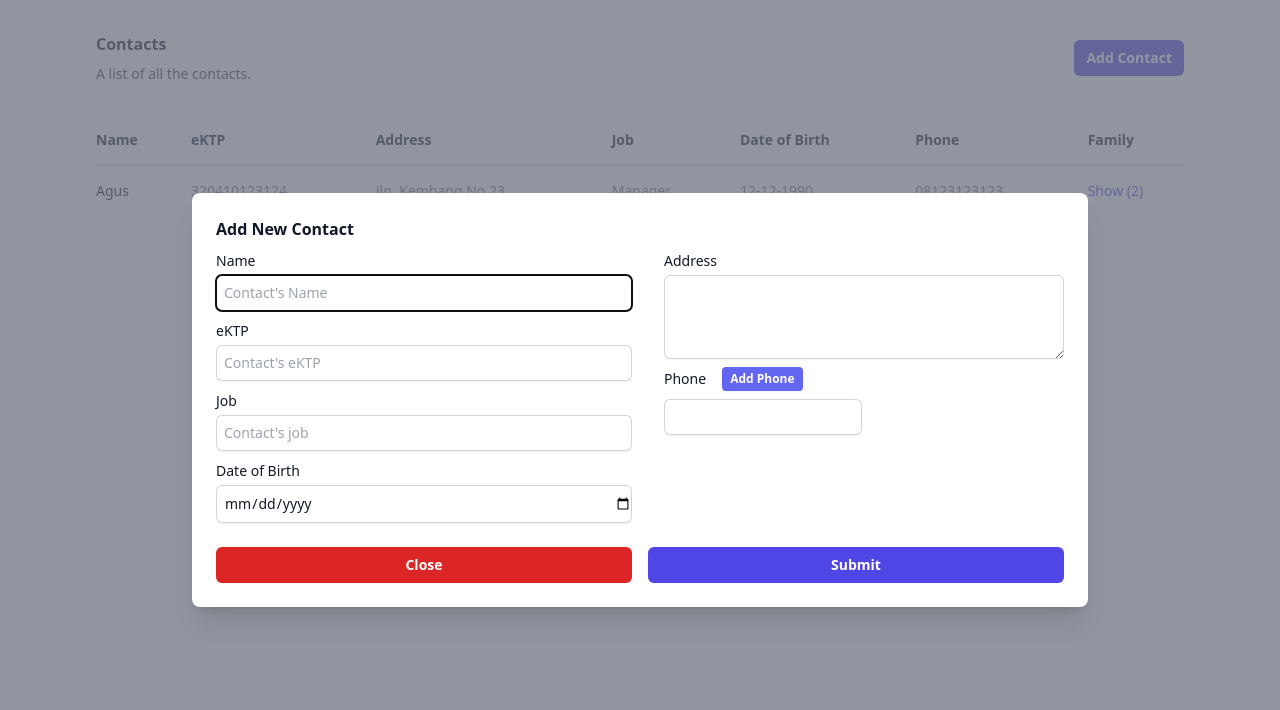
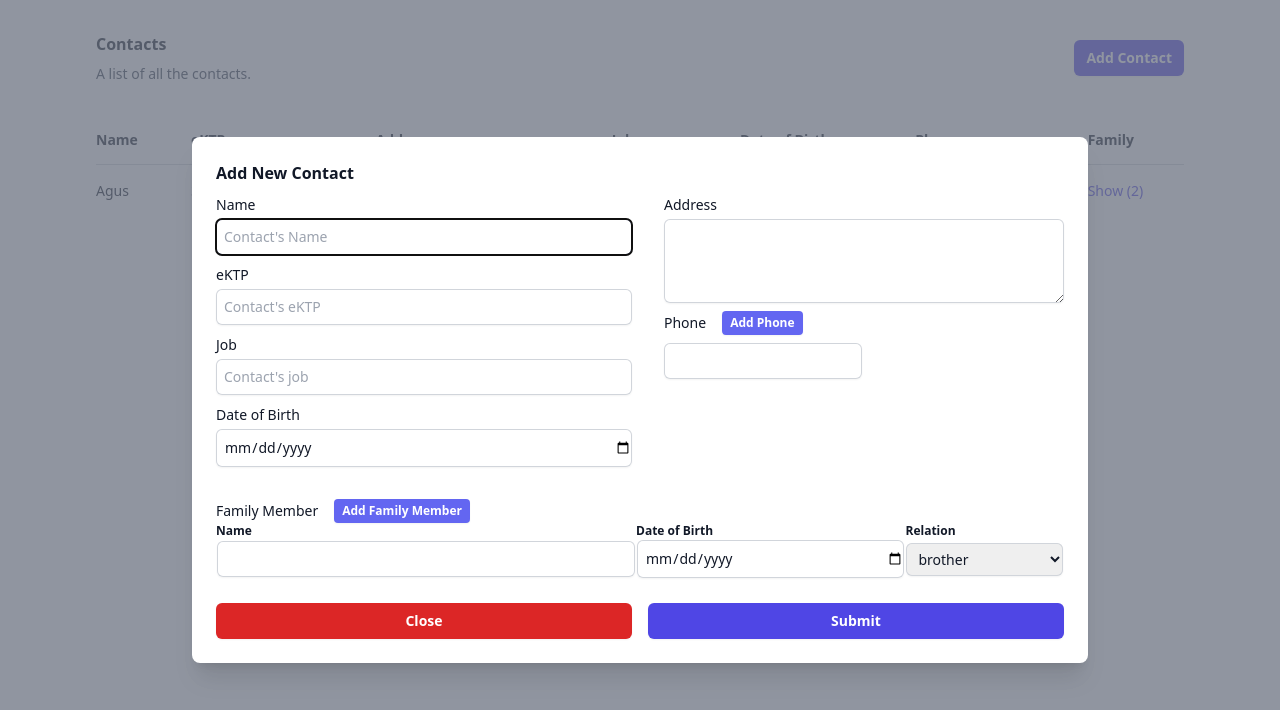
Before and after one commit to risangdevs/react-vite-tailwind, a React (Vite) app in the folder dbs/: page / in a window 1280 px wide. Both pictures are taken after a click on the button "Add Contact". Shown: the top 710 px of the page. Built offline with nearby package versions, Linux system fonts and the light colour scheme; the HTML template or start-up script is replaced by a standard one.

Commit message:
checkpoint 9

```diff
--- a/dbs/src/components/FormikForm.tsx
+++ b/dbs/src/components/FormikForm.tsx
@@ -5,6 +5,10 @@ import { Dialog } from "@headlessui/react";
 import Input from "./Input";
 import { ErrorText } from "./ErrorText";
 import { MultipleInput } from "./MultipleInput";
+import { MultipleInputFM } from "./MultipleInputFM";
+import { useDispatch } from "react-redux";
+import { addContact } from "../store";
+import { contact } from "../types/contacts";
 
 const validationSchema = Yup.object().shape({
   name: Yup.string().required("Name is required"),
@@ -25,20 +29,23 @@ interface formikFormProps {
   setIsOpen: any;
   isOpen: boolean;
 }
-const initialValues = {
+const initialValues: contact = {
+  id: 1,
   name: "",
   address: "",
   eKTP: "",
   job: "",
   dob: "",
   phone: [""],
-};
-
-const onSubmit = (values: any) => {
-  console.log(values);
+  familyMember: [{ name: "", dob: "", status: "" }],
 };
 
 const FormikForm = ({ isOpen, setIsOpen }: formikFormProps) => {
+  const dispatch = useDispatch();
+  const onSubmit = (values: contact) => {
+    dispatch(addContact(values));
+    setIsOpen(!isOpen);
+  };
   return (
     <Formik
       initialValues={initialValues}
@@ -109,7 +116,12 @@ const FormikForm = ({ isOpen, setIsOpen }: formikFormProps) => {
                 <ErrorMessage component={ErrorText} name="phone" />
               </div>
             </div>
-
+            <div className="">
+              <MultipleInputFM
+                label="Family Member"
+                handleChange={handleChange}
+              />
+            </div>
             <div className="mt-5 sm:mt-6 flex flex-row space-x-4">
               <button
                 type="button"
--- a/dbs/src/components/MultipleInput.tsx
+++ b/dbs/src/components/MultipleInput.tsx
@@ -1,4 +1,4 @@
-import { useState, useMemo, useEffect } from "react";
+import { useState } from "react";
 interface multipleInputProps {
   label: string;
   type: string;
--- /dev/null
+++ b/dbs/src/components/MultipleInputFM.tsx
@@ -0,0 +1,117 @@
+import { useState } from "react";
+interface multipleInputFMProps {
+  label: string;
+  type?: string;
+  name?: string;
+  id?: string;
+  placeholder?: string;
+  max?: number;
+  handleChange?: any;
+}
+
+export const MultipleInputFM = ({
+  label,
+  type,
+  name,
+  id,
+  placeholder,
+  max = 10,
+  handleChange,
+}: multipleInputFMProps) => {
+  const [input, setInput] = useState<string[]>([""]);
+  return (
+    <div className="space-y-0">
+      <div className="flex flex-row space-x-4 mt-8">
+        <label
+          htmlFor={label}
+          className="block text-sm font-medium leading-6 text-gray-900"
+        >
+          {label}
+        </label>
+        <button
+          onClick={() => {
+            if (input.length < max) setInput((prev) => [...prev, ""]);
+          }}
+          type="button"
+          className="rounded bg-indigo-500 py-1 px-2 text-xs font-semibold text-white shadow-sm hover:bg-indigo-400 focus-visible:outline focus-visible:outline-2 focus-visible:outline-offset-2 focus-visible:outline-indigo-500"
+        >
+          Add Family Member
+        </button>
+      </div>
+      <div className="grid grid-cols-1">
+        <table>
+          <thead>
+            <tr>
+              <th
+                scope="col"
+                className="py-0 pl-4 pr-3 text-left text-xs font-semibold text-gray-900 sm:pl-0"
+              >
+                Name
+              </th>
+              <th
+                scope="col"
+                className="py-0 pl-4 pr-3 text-left text-xs font-semibold text-gray-900 sm:pl-0"
+              >
+                Date of Birth
+              </th>
+              <th
+                scope="col"
+                className="py-0 pl-4 pr-3 text-left text-xs font-semibold text-gray-900 sm:pl-0"
+              >
+                Relation
+              </th>
+            </tr>
+          </thead>
+          <tbody className="divide-y divide-gray-200 ">
+            {input.map((e, i) => (
+              <tr className="" key={i}>
+                <td>
+                  <input
+                    className="pl-2 block w-full rounded-md border-0 py-1.5 text-gray-900 shadow-sm ring-1 ring-inset ring-gray-300 placeholder:text-gray-400 focus:ring-1 focus:ring-inset focus:ring-indigo-200 sm:text-sm sm:leading-6"
+                    type="text"
+                    name={`familyMember.${i}.name`}
+                    onChange={(e)=>handleChange(e)}
+                  />
+                </td>
+                <td>
+                  <input
+                    className="pl-2 block w-full rounded-md border-0 py-1.5 text-gray-900 shadow-sm ring-1 ring-inset ring-gray-300 placeholder:text-gray-400 focus:ring-1 focus:ring-inset focus:ring-indigo-200 sm:text-sm sm:leading-6"
+                    type="date"
+                    name={`familyMember.${i}.dob`}
+                    onChange={(e)=>handleChange(e)}
+                  />
+                </td>
+                <td>
+                  <select
+                    className="pl-2 block w-full rounded-md border-0 py-1.5 text-gray-900 shadow-sm ring-1 ring-inset ring-gray-300 placeholder:text-gray-400 focus:ring-1 focus:ring-inset focus:ring-indigo-200 sm:text-sm sm:leading-6"
+                    name={`familyMember.${i}.status`}
+                    onChange={(e)=>handleChange(e)}
+                  >
+                    <option value="brother">brother</option>
+                    <option value="sister">sister</option>
+                    <option value="parent">parent</option>
+                    <option value="child">child</option>
+                    <option value="spouse">spouse</option>
+                  </select>
+                </td>
+              </tr>
+            ))}
+          </tbody>
+        </table>
+        {/* {input.map((e, i) => (
+          <input
+            key={i}
+            type={type}
+            name={`${name}.${i}`}
+            id={id}
+            className="pl-2 block w-full rounded-md border-0 py-1.5 text-gray-900 shadow-sm ring-1 ring-inset ring-gray-300 placeholder:text-gray-400 focus:ring-1 focus:ring-inset focus:ring-indigo-200 sm:text-sm sm:leading-6"
+            placeholder={placeholder}
+            onChange={(e) => {
+              handleChange(e);
+            }}
+          />
+        ))} */}
+      </div>
+    </div>
+  );
+};
--- a/dbs/src/components/TableBody.tsx
+++ b/dbs/src/components/TableBody.tsx
@@ -10,8 +10,8 @@ export const TableBody = ({ people }: tableBodyProps) => {
   return (
     <tbody className="divide-y divide-gray-200">
       {people &&
-        people.map((person) => (
-          <tr key={person.id}>
+        people.map((person,index) => (
+          <tr key={index}>
             <td className="whitespace-nowrap py-4 pl-4 pr-3 text-start text-sm font-medium text-gray-900 sm:pl-0">
               {person.name}
             </td>
--- a/dbs/src/store/index.ts
+++ b/dbs/src/store/index.ts
@@ -20,9 +20,10 @@ const initialState: State = {
     ]
 }
 
-export const addContact = () => {
+export const addContact = (value:contact) => {
     return {
-        type: 'ADD_CONTACT'
+        type: 'ADD_CONTACT',
+        payload: value
     };
 };
 type Action = { type: string, payload: contact }
```
